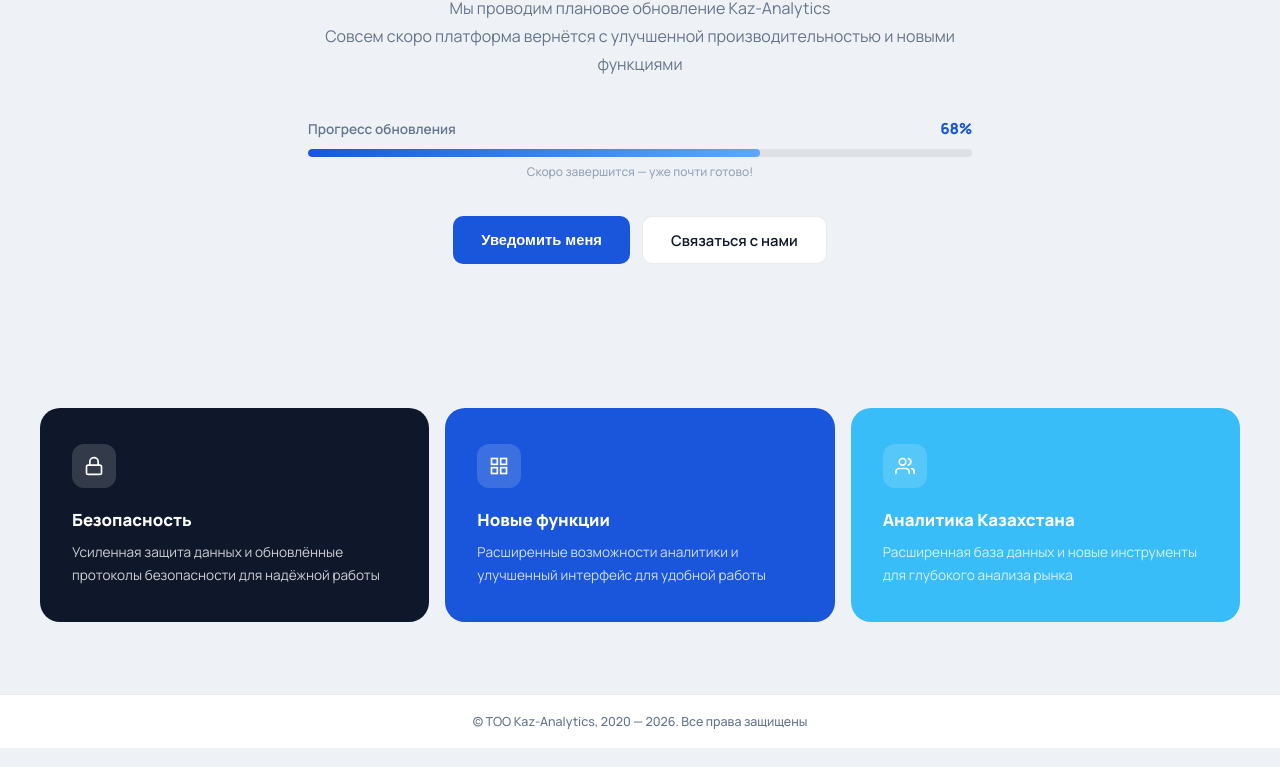
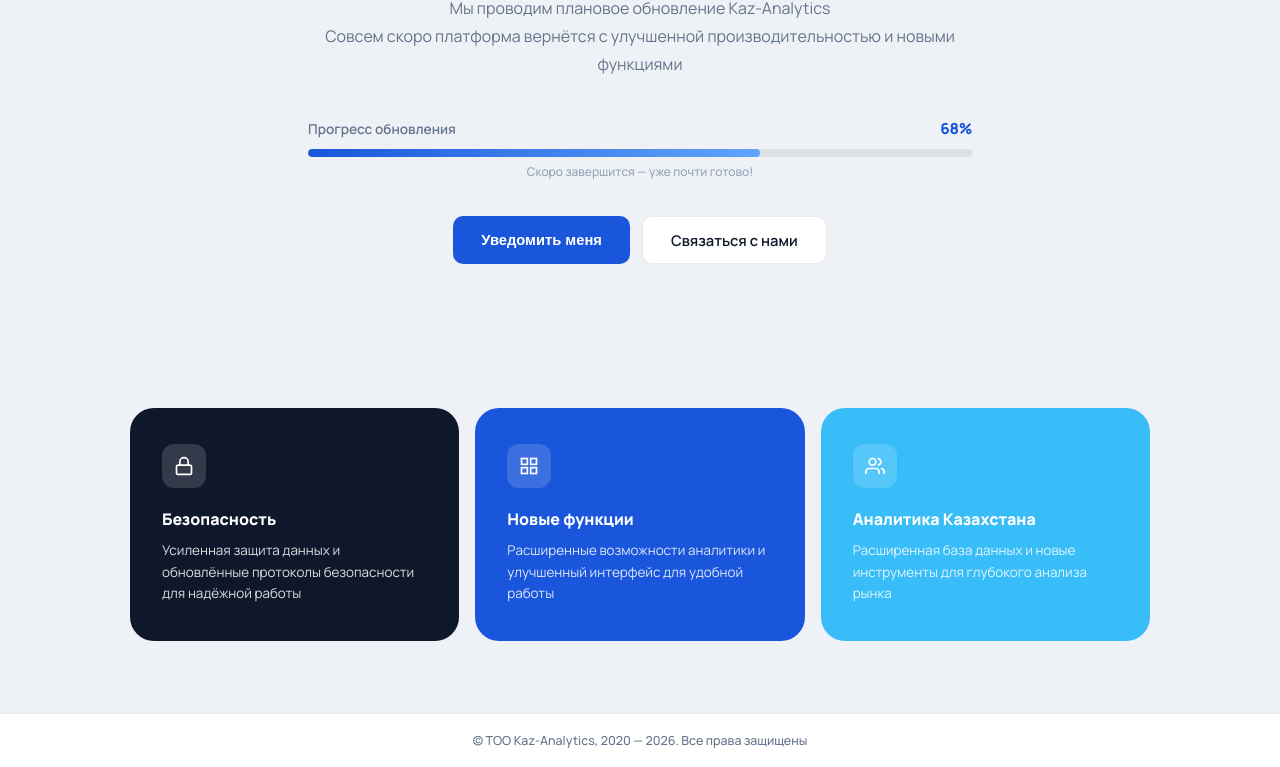
Before and after one commit to dzhumik/Kaz-Analytics, a website: page index.html in a window 1280 px wide. Shown: the part 299-1066 px from the top of the page. Drawn offline with Linux system fonts and the light colour scheme.

Commit message:
Update index.html

```diff
--- a/index.html
+++ b/index.html
@@ -4,6 +4,7 @@
   <meta charset="UTF-8"/>
   <meta name="viewport" content="width=device-width, initial-scale=1.0"/>
   <title>Kaz-Analytics — Технические работы</title>
+  <meta name="google-site-verification" content="QrIIGcqt9jZMGfLmg3CojLd5MD6nBoPhA41O8X8chwQ"/>
   <!-- SEO -->
   <meta name="description" content="Kaz-Analytics — IT-компания в Казахстане. AI и Big Data, BI-аналитика на базе Qlik Sense, образовательные технологии. Онлайн-школа ПРО BI — подготовка специалистов по Business Intelligence и аналитике данных."/>
   <meta name="keywords" content="Kaz-Analytics, ТОО Kaz-Analytics, Каз Аналитикс, IT-компания Казахстан, AI Big Data Казахстан, Qlik Sense Казахстан, BI аналитика, Business Intelligence, внедрение Qlik, аналитические системы, ПРО BI, онлайн школа аналитика, обучение BI, EduTech Казахстан, искусственный интеллект Алматы"/>
@@ -101,13 +102,13 @@
 
     /* CARDS */
     .cards{display:grid;grid-template-columns:repeat(3,1fr);gap:16px}
-    .card{border-radius:20px;padding:36px 32px}
+    .card{border-radius:24px;padding:36px 32px;min-height:220px}
     .card.c1{background:#0f172a;color:white}
     .card.c2{background:#1a56db;color:white}
     .card.c3{background:#38bdf8;color:white}
     .card-icon{width:44px;height:44px;border-radius:12px;display:flex;align-items:center;justify-content:center;margin-bottom:20px;background:rgba(255,255,255,.15)}
-    .card h3{font-size:1.05rem;font-weight:800;margin-bottom:10px}
-    .card p{font-size:.85rem;line-height:1.65;opacity:.8}
+    .card h3{font-size:1rem;font-weight:800;margin-bottom:10px}
+    .card p{font-size:.84rem;line-height:1.6;opacity:.85}
 
     /* FOOTER */
     footer{background:var(--white);border-top:1px solid var(--border);padding:18px 48px;text-align:center}
@@ -176,7 +177,7 @@
   </div>
 </div>
 
-<div style="padding:0 40px 72px;animation:up .7s .15s ease both;opacity:0;animation-fill-mode:both">
+<div style="max-width:1100px;margin:0 auto;padding:0 40px 72px;animation:up .7s .15s ease both;opacity:0;animation-fill-mode:both">
   <div class="cards">
     <div class="card c1">
       <div class="card-icon">
```
